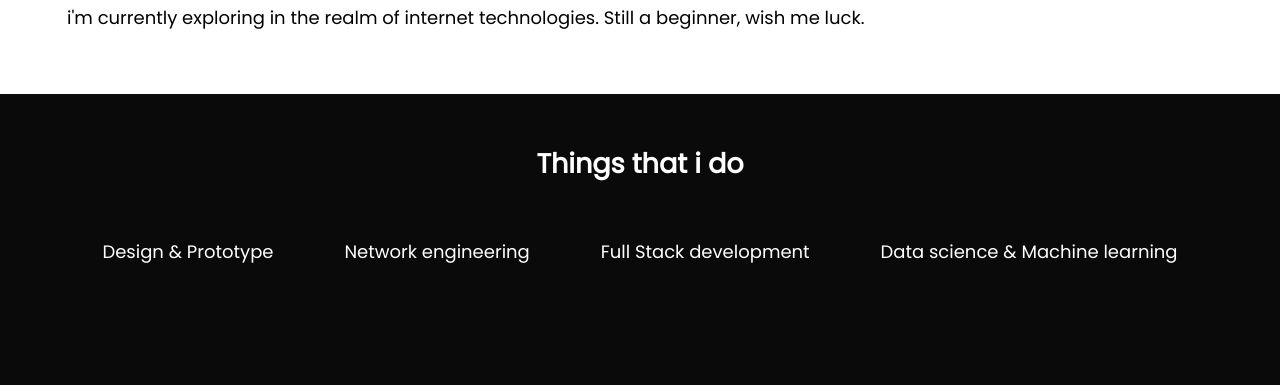
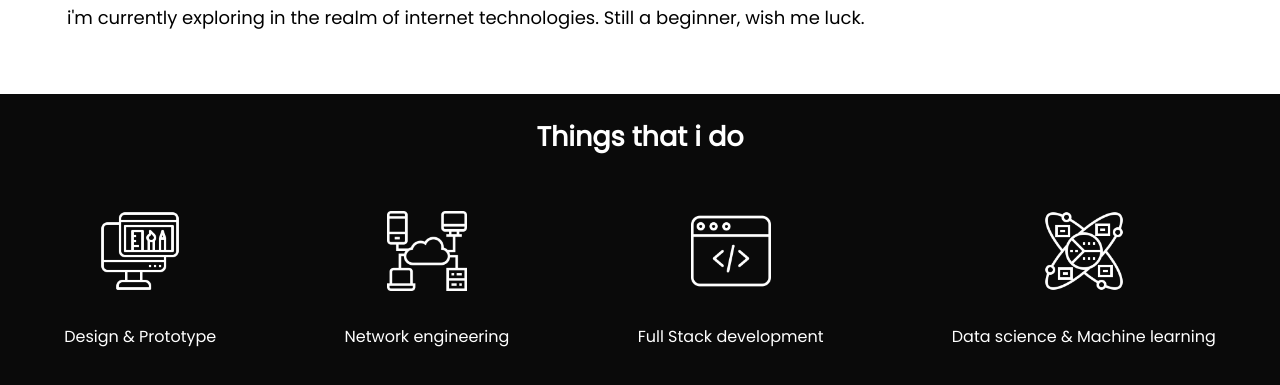
Before and after one commit to adrianstanislaus/adrianstanislaus.github.io, a plain HTML site: page index.html in a window 1280 px wide. Shown: the part 201-586 px from the top of the page. Drawn offline with Linux system fonts and the light colour scheme.

Commit message:
updated things to do

```diff
--- a/css/main.scss
+++ b/css/main.scss
@@ -69,6 +69,16 @@ header{
         margin: 1em;
     }
 
+    img{
+        filter: invert(1);
+        width: 80px;
+    }
+
+    h5{
+        font-weight: normal;
+        font-size: medium;
+    }
+
 }
 
 h2{
@@ -84,6 +94,15 @@ h2{
         display: grid;
         grid-template-columns: repeat(2,auto);
     }
+
+    h5{
+
+        font-size: large;
+    }
+
+    img{
+        width: 50px;
+    }
 }
 
 @media(min-width:650px){
--- a/index.html
+++ b/index.html
@@ -27,13 +27,25 @@
             </div>
         </div>
 
-        <div class="wrapper move-up v-padding">
+        <div class="wrapper-things">
             <h2>Things that i do</h2>
             <ul class="skill-list">
-                <li>Design & Prototype</li>
-                <li>Network engineering</li>
-                <li>Full Stack development</li>
-                <li>Data science & Machine learning</li>
+                <li>
+                    <img src="img/graphic-design.png" alt="graphic-design">
+                    <h5>Design & Prototype</h5>
+                </li>
+                <li>
+                    <img src="img/data.png" alt="Network">
+                    <h5>Network engineering</h5>
+                </li>
+                <li>
+                    <img src="img/code.png" alt="Code">
+                    <h5>Full Stack development</h5>
+                </li>
+                <li>
+                    <img src="img/data-science.png" alt="Data Science & Machine Learning">
+                    <h5>Data science & Machine learning</h5>
+                </li>
             </ul>
         </div>
     </body>
```
Also changed, not shown: css/main.css, img/code.png (added), img/data-science.png (added), img/data.png (added), img/graphic-design.png (added), 1 other file.
